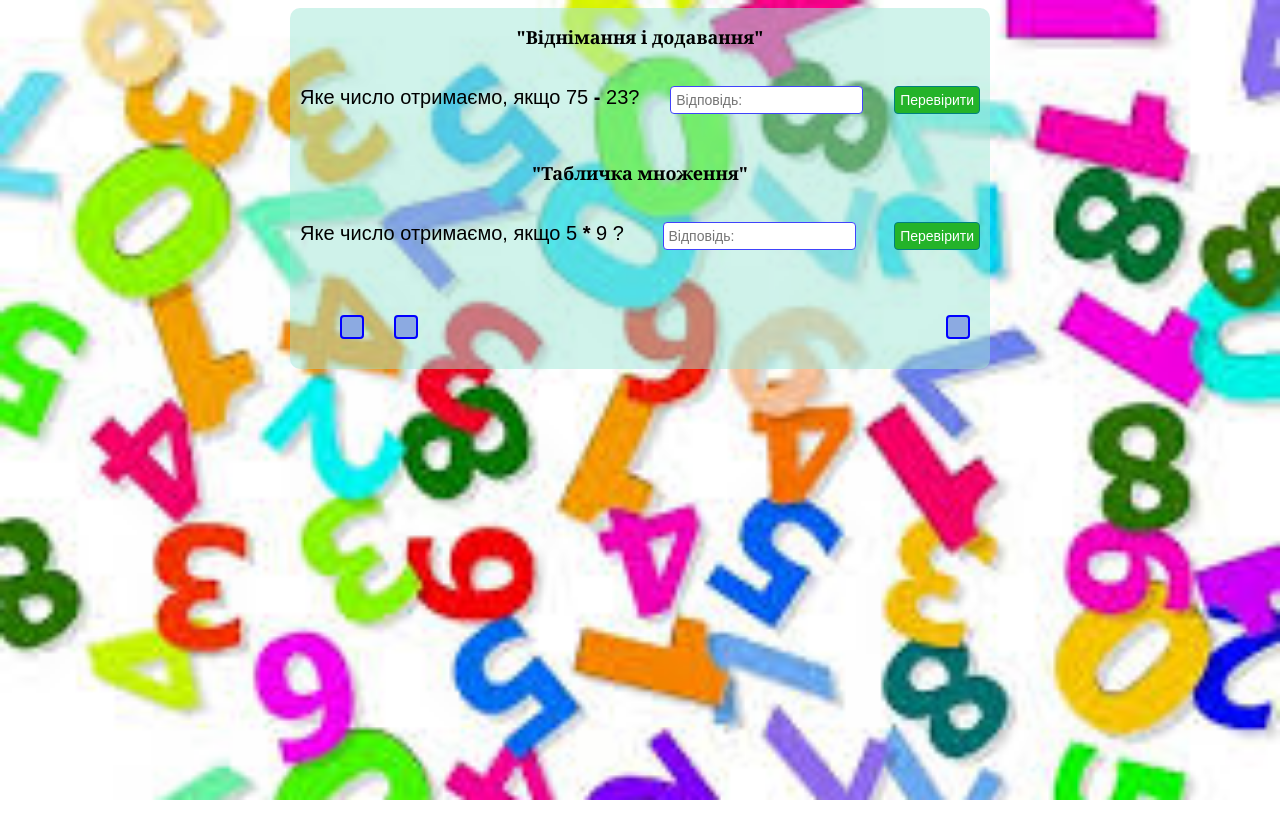
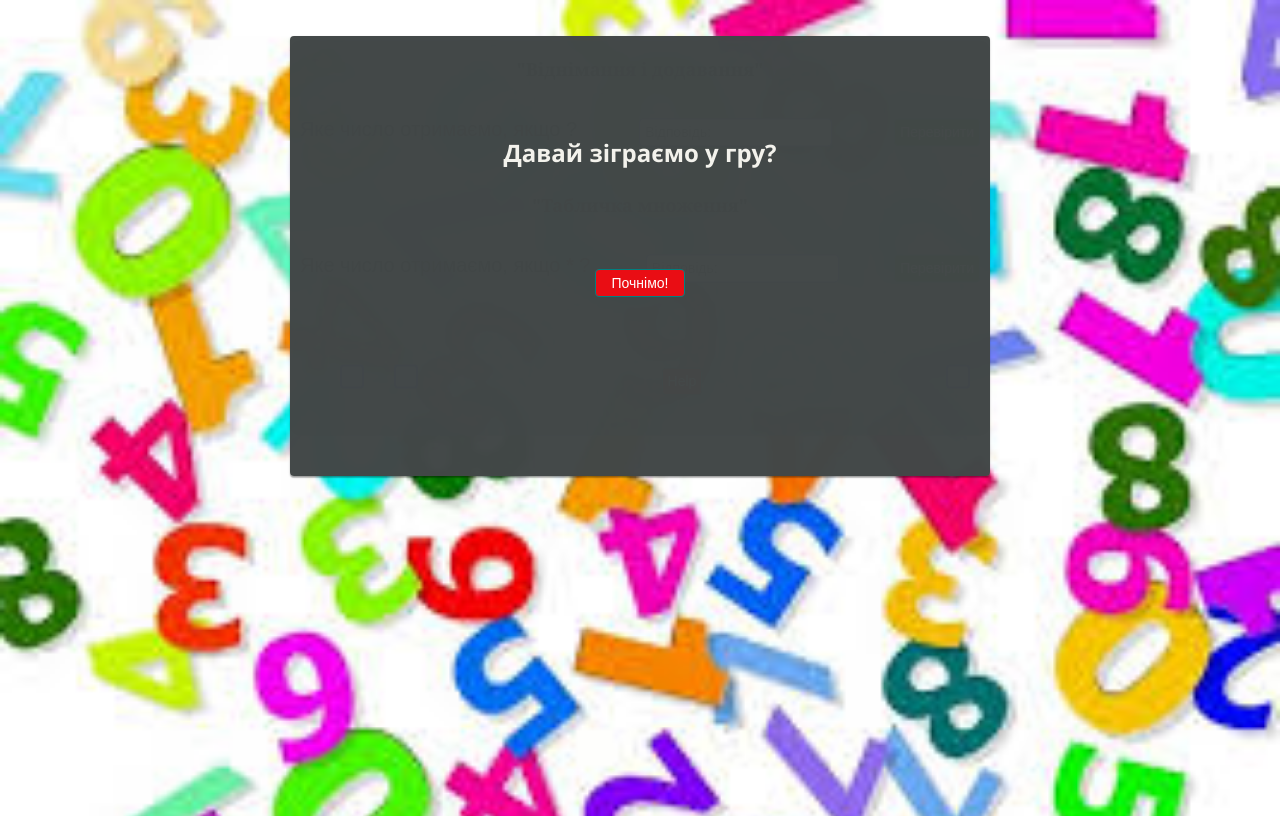
Before and after one commit to Ilya-Zaporjec/SimpleMath, a plain HTML site: page index.html in a window 1280 px wide. Drawn offline with Linux system fonts and the light colour scheme.

Commit message:
add modal

```diff
--- a/index.html
+++ b/index.html
@@ -11,8 +11,10 @@
         <h1>"Віднімання і додавання"</h1>
         <div class="question">
           <p>
-            Яке число отримаємо, якщо <span id="firstNumber"></span>
-            <span id="operator"></span> <span id="secondNumber"></span>?
+            Яке число отримаємо, якщо
+            <span id="firstNumber"></span>
+            <span id="operator"></span>
+            <span id="secondNumber"></span>?
           </p>
           <input type="text" id="userAnswer" placeholder="Відповідь:" />
           <button id="checkButton">Перевірити</button>
@@ -33,8 +35,13 @@
       <div class="counter" id="counter">
         <div class="count" id="rightAnswer"></div>
         <div class="count" id="wrongAnswer"></div>
+        <button class="help-btn" id="help-btn">Help</button>
         <div class="level" id="level"></div>
       </div>
+    </div>
+    <div class="modal container" id="modal">
+      <h2>Давай зіграємо у гру?</h2>
+      <button class="start-btn" id="start-btn">Почнімо!</button>
     </div>
     <script src="index.js" type="module"></script>
   </body>
--- a/index.js
+++ b/index.js
@@ -3,10 +3,12 @@ let totalCount;
 let rightAnswer = 0;
 let wrongAnswer = 0;
 let level = 0;
-
+let firstNumber;
+let secondNumber;
+// ***********************************Логіка функцій******************************************************************************************
 function generateRandomNumbers() {
-  let firstNumber = Math.floor(Math.random() * 100) + 1;
-  let secondNumber =
+  firstNumber = Math.floor(Math.random() * 100) + 1;
+  secondNumber =
     firstNumber >= 100
       ? 0
       : Math.floor(Math.random() * (100 - firstNumber)) + 1;
@@ -22,26 +24,16 @@ function generateRandomNumbers() {
   document.getElementById("operator").textContent =
     firstNumber > secondNumber ? "-" : "+";
 }
-
-generateRandomNumbers();
-
 function generateSecondRandomNumbers() {
-  let firstNumber = Math.floor(Math.random() * 10) + 1;
-  let secondNumber = Math.floor(Math.random() * 10) + 1;
+  firstNumber = Math.floor(Math.random() * 10) + 1;
+  secondNumber = Math.floor(Math.random() * 10) + 1;
 
   totalCount = firstNumber * secondNumber;
 
   document.getElementById("firstCount").textContent = firstNumber;
   document.getElementById("secondCount").textContent = secondNumber;
 }
-generateSecondRandomNumbers();
-
-if (localStorage.getItem("level")) {
-  level = parseInt(localStorage.getItem("level"));
-  document.getElementById("level").textContent = `Level: ${level}`;
-}
-
-document.getElementById("checkButton").addEventListener("click", function () {
+function checksResultMath() {
   let userInput = document.getElementById("userAnswer").value;
 
   let message;
@@ -59,9 +51,9 @@ document.getElementById("checkButton").addEventListener("click", function () {
     document.getElementById("result").innerHTML = message;
     document.getElementById("result").style.color = "red";
     wrongAnswer += 1;
-    if (wrongAnswer % 20 == 0) {
+    if (wrongAnswer % 30 == 0) {
       level -= 1;
-      document.getElementById("level").textContent = `Level: ${level}`;
+      document.getElementById("level").textContent = `Рівень: ${level}`;
     }
   }
 
@@ -79,8 +71,8 @@ document.getElementById("checkButton").addEventListener("click", function () {
 
   // Inside the event listener function
   localStorage.setItem("level", level.toString());
-});
-document.getElementById("checkBtn").addEventListener("click", function () {
+}
+function checksResultMultiplikation() {
   let userInput = document.getElementById("userResult").value;
 
   let message;
@@ -118,4 +110,39 @@ document.getElementById("checkBtn").addEventListener("click", function () {
 
   // Inside the event listener function
   localStorage.setItem("level", level.toString());
-});
+}
+
+function startsGame() {
+  const element = document.getElementById("modal");
+  element.classList.add("visually-hidden");
+  generateSecondRandomNumbers();
+  generateRandomNumbers();
+}
+function help() {
+  let message = `Відповідь до завдання №1 :${result} до завдання №2 :${totalCount}`;
+  document.getElementById("result").innerHTML = message;
+  document.getElementById("result").style.color = "purple";
+  setTimeout(function () {
+    generateRandomNumbers();
+    generateSecondRandomNumbers();
+    document.getElementById("result").innerHTML = "";
+  }, 2000);
+}
+
+// ****************************************Виклик функцій*************************************************************************
+
+// *********************************Блок реєстрації події************************************************************************
+document
+  .getElementById("checkButton")
+  .addEventListener("click", checksResultMath);
+document
+  .getElementById("checkBtn")
+  .addEventListener("click", checksResultMultiplikation);
+document.getElementById("help-btn").addEventListener("click", help);
+document.getElementById("start-btn").addEventListener("click", startsGame);
+
+// *******************************************Збереження данних***********************************************************************
+if (localStorage.getItem("level")) {
+  level = parseInt(localStorage.getItem("level"));
+  document.getElementById("level").textContent = `Level: ${level}`;
+}
--- a/style.css
+++ b/style.css
@@ -1,14 +1,22 @@
 body {
   background-repeat: no-repeat;
   background-size: cover;
+  width: 100%;
+  height: 100vh;
 }
 
 .container {
-  max-width: 700px;
+  width: 700px;
   margin: 0 auto;
+
+  position: absolute;
+  top: 10%;
+  left: 50%;
+  transform: translate(-50%, -10%);
+
   border-radius: 10px;
   text-align: center;
-  background-color: rgba(161, 232, 216, 0.5);
+  background-color: rgba(55, 115, 129, 0.6);
 }
 .math {
   padding: 5px;
@@ -99,3 +107,48 @@ button:hover {
   border: 2px solid blue;
   border-radius: 4px;
 }
+.visually-hidden {
+  position: absolute;
+  width: 1px;
+  height: 1px;
+  margin: -1px;
+  border: 0;
+  padding: 0;
+
+  white-space: nowrap;
+  clip-path: inset(100%);
+  clip: rect(0 0 0 0);
+  overflow: hidden;
+}
+.help-btn {
+  margin-left: auto;
+  background-color: rgb(233, 13, 20);
+}
+.modal {
+  width: 100%;
+  max-width: 700px;
+  height: 400px;
+
+  position: absolute;
+  top: 10%;
+  left: 50%;
+  transform: translate(-50%, -10%);
+
+  padding-top: 40px;
+
+  background-color: rgba(66, 71, 71, 0.99);
+  box-shadow: 0px 1px 3px rgba(0, 0.12, 0.12, 0.12),
+    0px 1px 1px rgba(0, 0, 0, 0.14), 0px 2px 1px rgba(0, 0, 0, 0.2);
+  border-radius: 4px;
+}
+h2 {
+  margin-top: 60px;
+  font-size: 24px;
+  font-family: "Segoe UI", Tahoma, Geneva, Verdana, sans-serif;
+  color: #f3f2ec;
+}
+.start-btn {
+  width: 90px;
+  margin-top: 80px;
+  background-color: #e90d14;
+}
```
